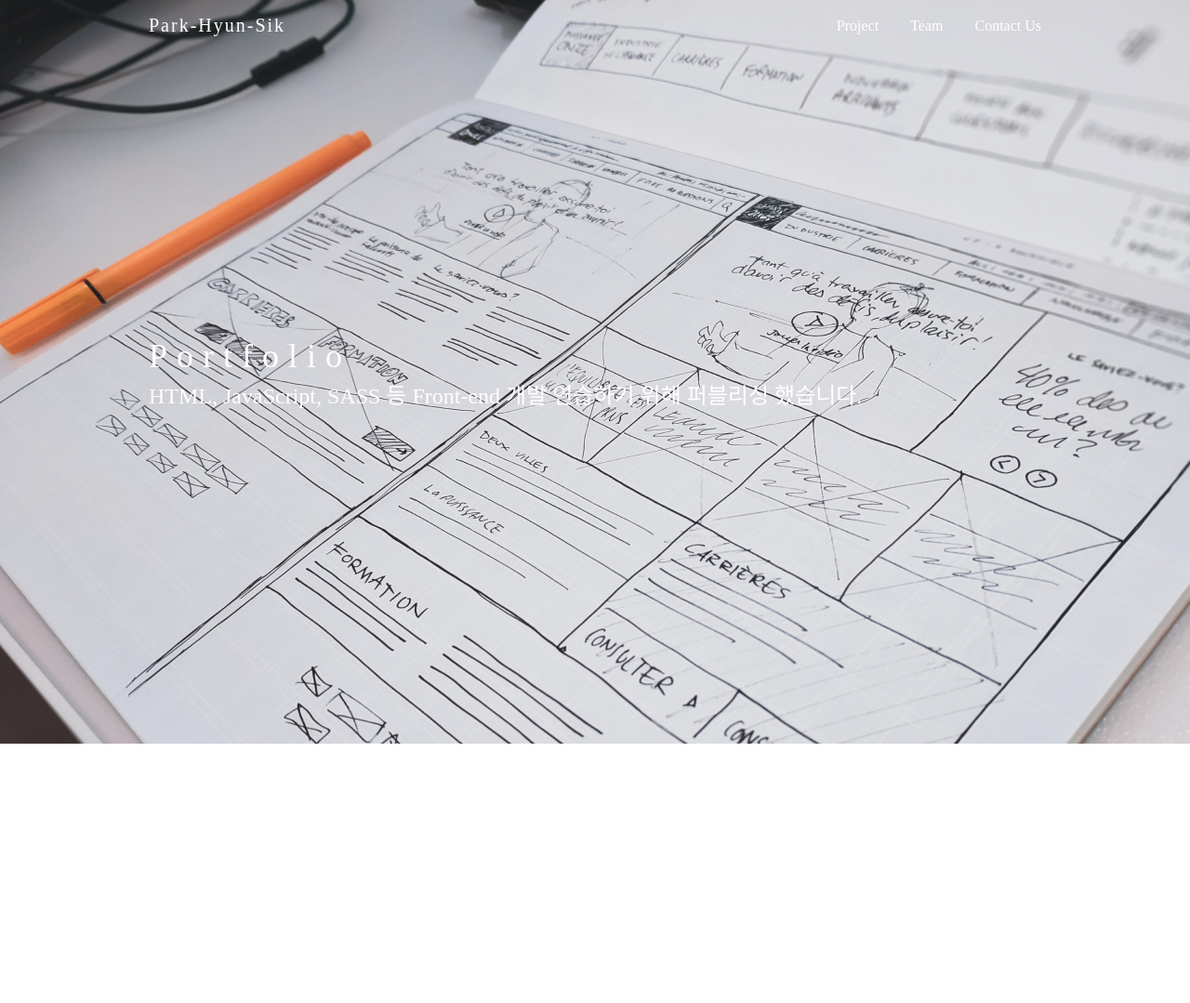
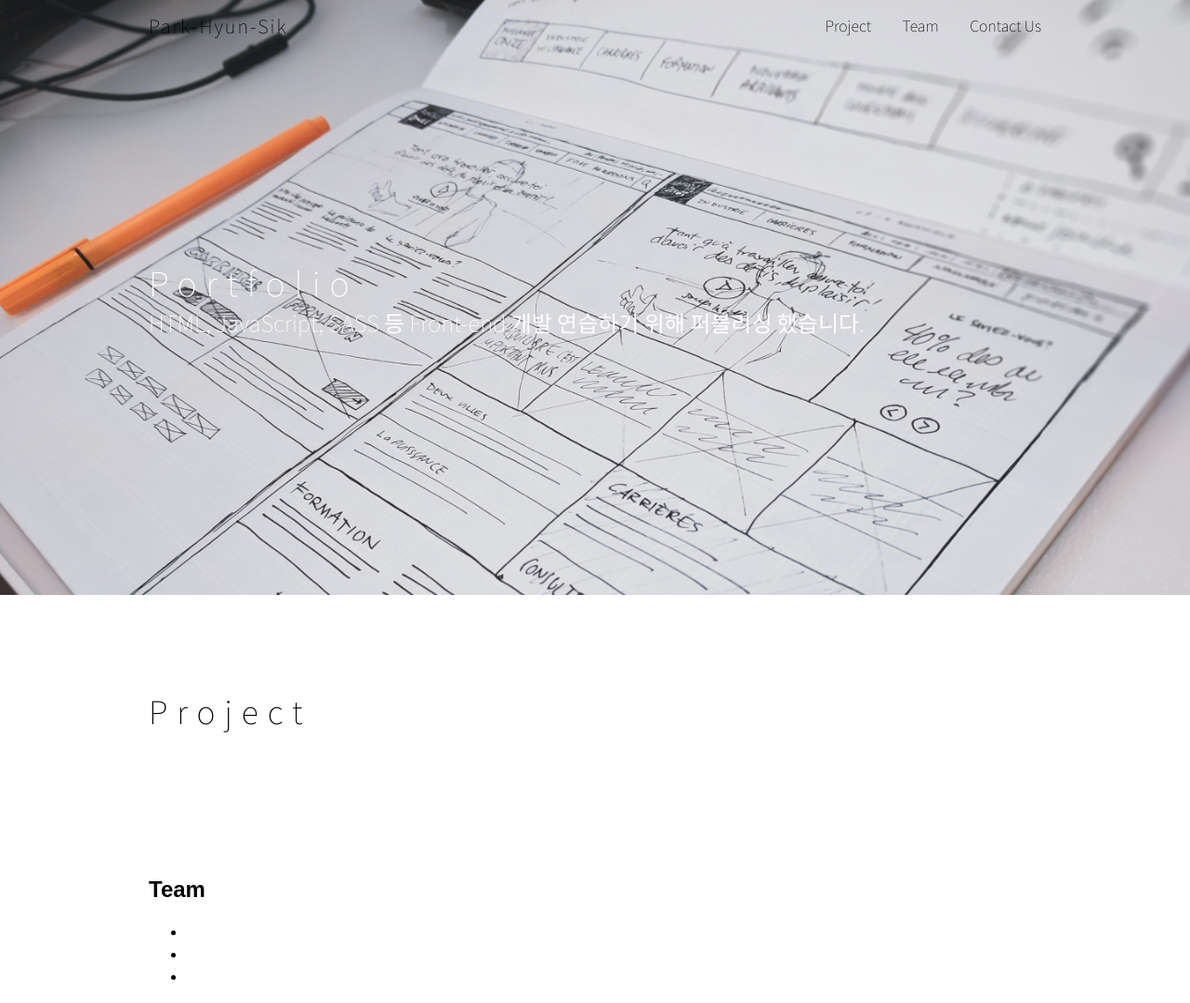
Before and after one commit to Hyun-Sik-Park/landing-phs, a plain HTML site: page index.html in a window 1280 px wide. Shown: the whole page at 93% size. Before the commit the page ends 800 px from the top, so only its background shows below. Drawn offline with nearby package versions, Linux system fonts and the light colour scheme.

Commit message:
210630 commit

```diff
--- a/assets/scss/hyunsik.scss
+++ b/assets/scss/hyunsik.scss
@@ -56,9 +56,11 @@
 
 #main {
 
+	.sec01 {
+
 		.swiper-slide {
 			width: 100%;
-		height: 100vh;
+			height: 80vh;
 		}
 
 		.first  {
@@ -154,3 +156,22 @@
 			}
 		}
 	}
+
+	.sec02 {
+
+		.sec02-inner {
+			padding: 100px 0 150px 0;
+
+			.title {
+				font-family: Noto Sans KR;
+				font-size: 34px;
+				font-style: normal;
+				font-weight: 100;
+				line-height: 49px;
+				letter-spacing: 10px;
+				color: #000;
+			}
+		}
+
+	}
+}
--- a/index.html
+++ b/index.html
@@ -14,6 +14,9 @@
 	<script src="https://code.jquery.com/jquery-3.6.0.js" integrity="sha256-H+K7U5CnXl1h5ywQfKtSj8PCmoN9aaq30gDh27Xc0jk=" crossorigin="anonymous"></script>
 	<link rel="stylesheet" href="https://unpkg.com/swiper/swiper-bundle.min.css" />
 	<script src="https://unpkg.com/swiper/swiper-bundle.min.js"></script>
+	<style>
+		@import url('https://fonts.googleapis.com/css2?family=Noto+Sans+KR:wght@100&display=swap');
+	</style>
 </head>
 <body>
 	<header id="header" class="a">
@@ -28,10 +31,9 @@
 			</div>
 		</div>
 	</header>
+
 	<main id="main">
-		<section>
-
-		</section>
+		<div class="sec01">
 			<div class="swiper-container">
 				<div class="swiper-wrapper">
 					<div class="swiper-slide first" data-header-type="white">
@@ -54,6 +56,59 @@
 					</div>
 				</div>
 			</div>
+		</div>
+
+		<article class="sec02">
+			<div class="container">
+				<div class="sec02-inner">
+					<h1 class="title">Project</h1>
+
+					<div class="slide-wrap01">
+						<div class="swiper-container">
+							<div class="swiper-wrapper">
+								<div class="swiper-slide slide01"></div>
+								<div class="swiper-slide slide02"></div>
+								<div class="swiper-slide slide03"></div>
+							</div>
+						</div>
+					</div>
+
+					<div class="slide-wrap02 ">
+						<div class="swiper-container">
+							<div class="swiper-wrapper">
+								<div class="swiper-slide slide01"></div>
+								<div class="swiper-slide slide02"></div>
+								<div class="swiper-slide slide03"></div>
+							</div>
+						</div>
+					</div>
+
+				</div>
+
+			</div>
+		</article>
+
+		<article class="sec03">
+			 <div class="container">
+				 <div class="sec03-inner">
+					 <h1 class="title">Team</h1>
+
+					<div class="tabs">
+						<ul class="tab-nav">
+							<li><a href="#tab01" class="active"></a></li>
+							<li><a href="#tab02"></a></li>
+							<li><a href="#tab03"></a></li>
+						</ul>
+
+						<div class="tab-content">
+							<div class="tab-common"></div>
+							<div class="tab-common"></div>
+							<div class="tab-common"></div>
+						</div>
+					</div>
+				 </div>
+			 </div>
+		</article>
 	</main>
 
 	<script>
@@ -66,15 +121,21 @@
 
 			header.removeAttribute('class');
 			header.classList.add( headerOldClass, headerClass );
+
 		}
 
 		const mainSlider = new Swiper('.swiper-container', {
+			effect: 'fade',
+			fadeEffect: {
+				crossFade: true
+			},
 			slidesPerView: 1,
 			on: {
 				init: function(swiper) {
 					headerOldClass = header.className;
 
 					ChangeHeaderColor(swiper);
+
 				},
 
 				slideChange: function(swiper) {
```
Also changed, not shown: assets/css/hyunsik.min.css, 1 other file. Lines whose indentation alone changed are shown as unchanged.
